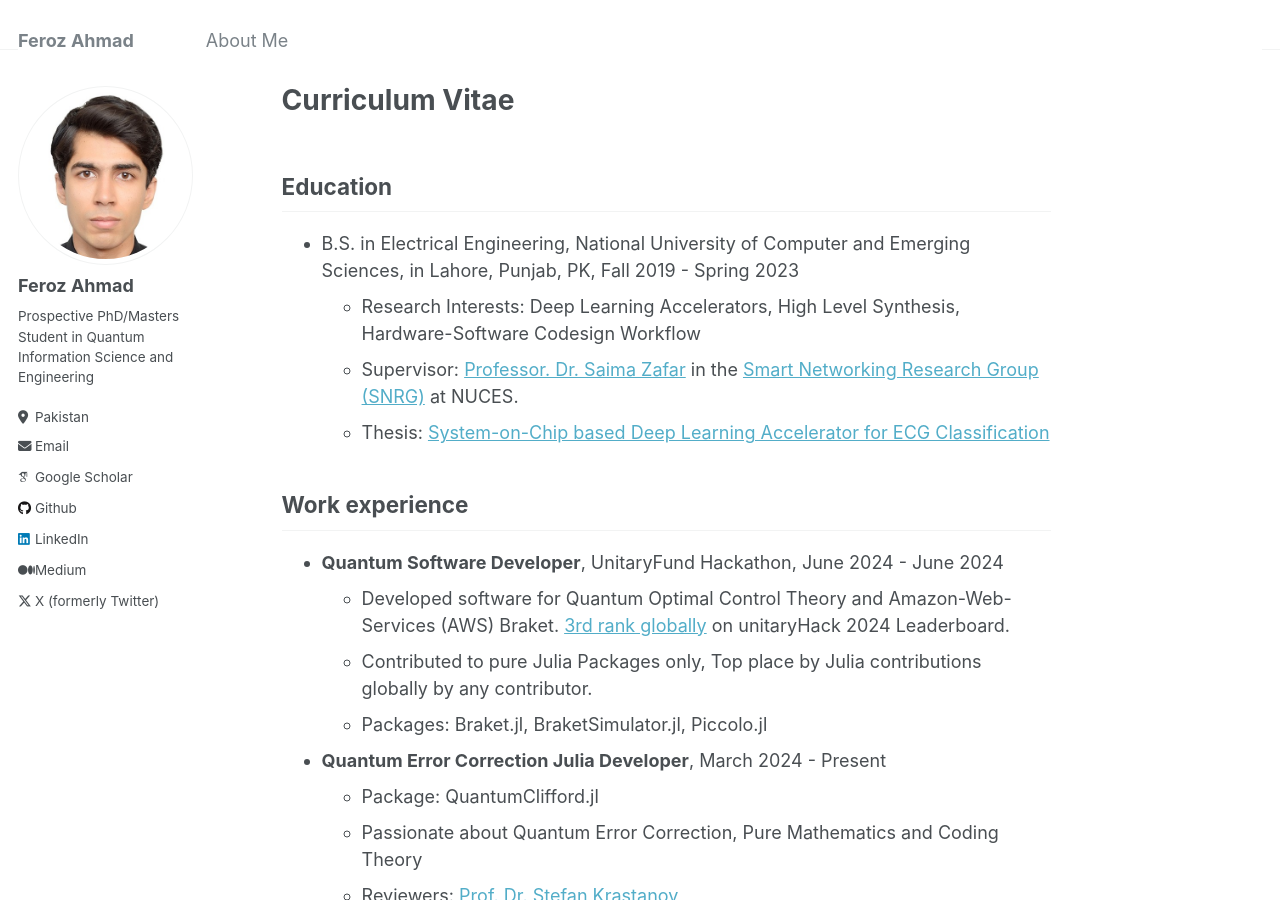
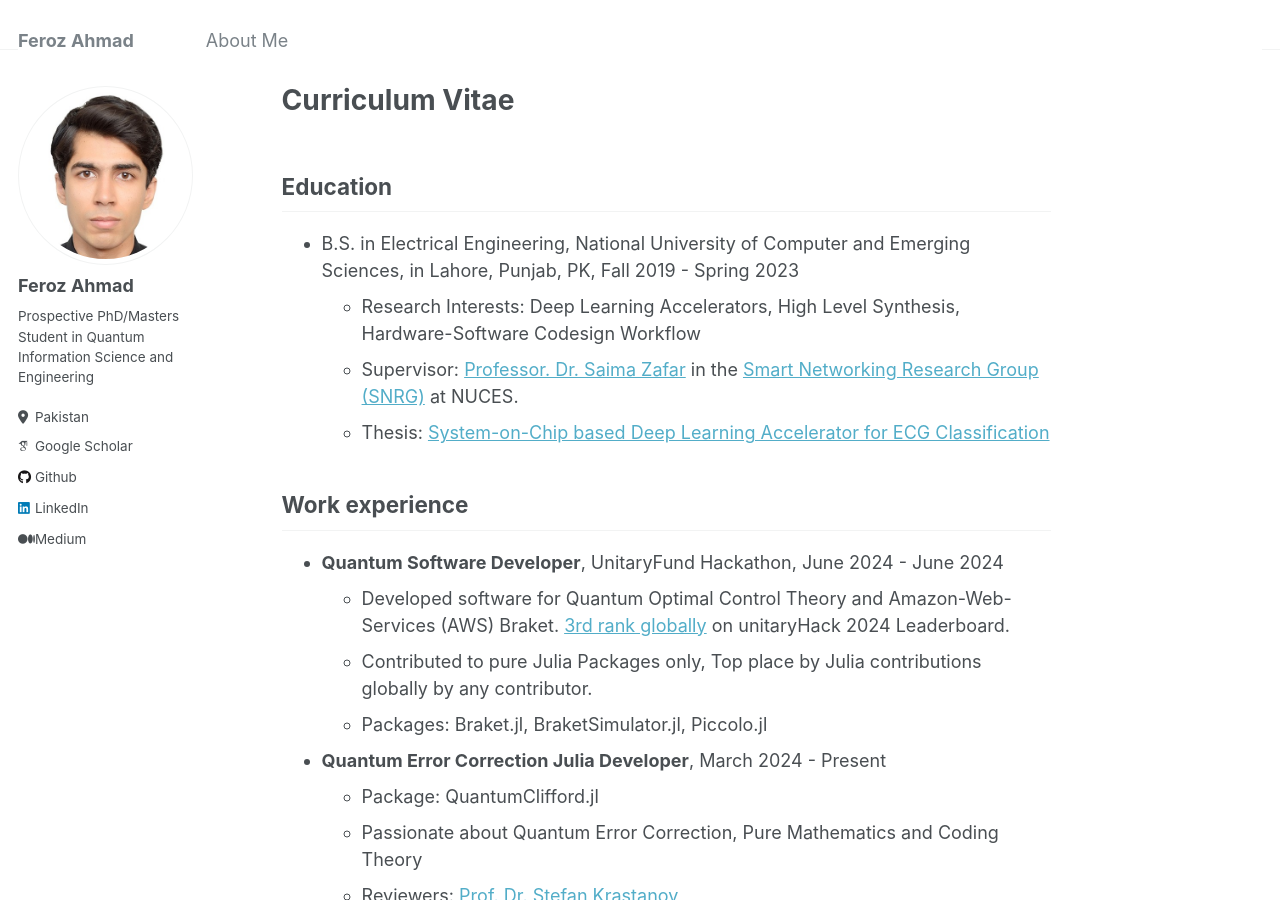
Before and after one commit to Fe-r-oz/Fe-r-oz.github.io, a Jekyll site: the page built from _pages/about.md, in a window 1280 px wide and 900 px high. Built offline with Jekyll 4.4.1, drawn with Linux system fonts in a browser that asks for light colours; some web fonts are replaced; a script that is not in the unit is left out; part of the change alters nothing that is shown.

Commit message:
Update _config.yml

```diff
--- a/_config.yml
+++ b/_config.yml
@@ -28,7 +28,7 @@ author:
   location         : "Pakistan"
   employer         :
   uri              : # URL
-  email            : "feroz.ahmad.email@gmail.com"
+  email            :
 
   # Academic websites
   arxiv            : # URL - Update with the correct link to your profile
@@ -64,7 +64,7 @@ author:
   steam            : # Username
   telegram         : # URL
   tumblr           : # Username
-  twitter          : "https://twitter.com/feroz_ahmad_"
+  twitter          :
   vine             : # Username
   weibo            : # Username
   wikipedia        : # Username
```
